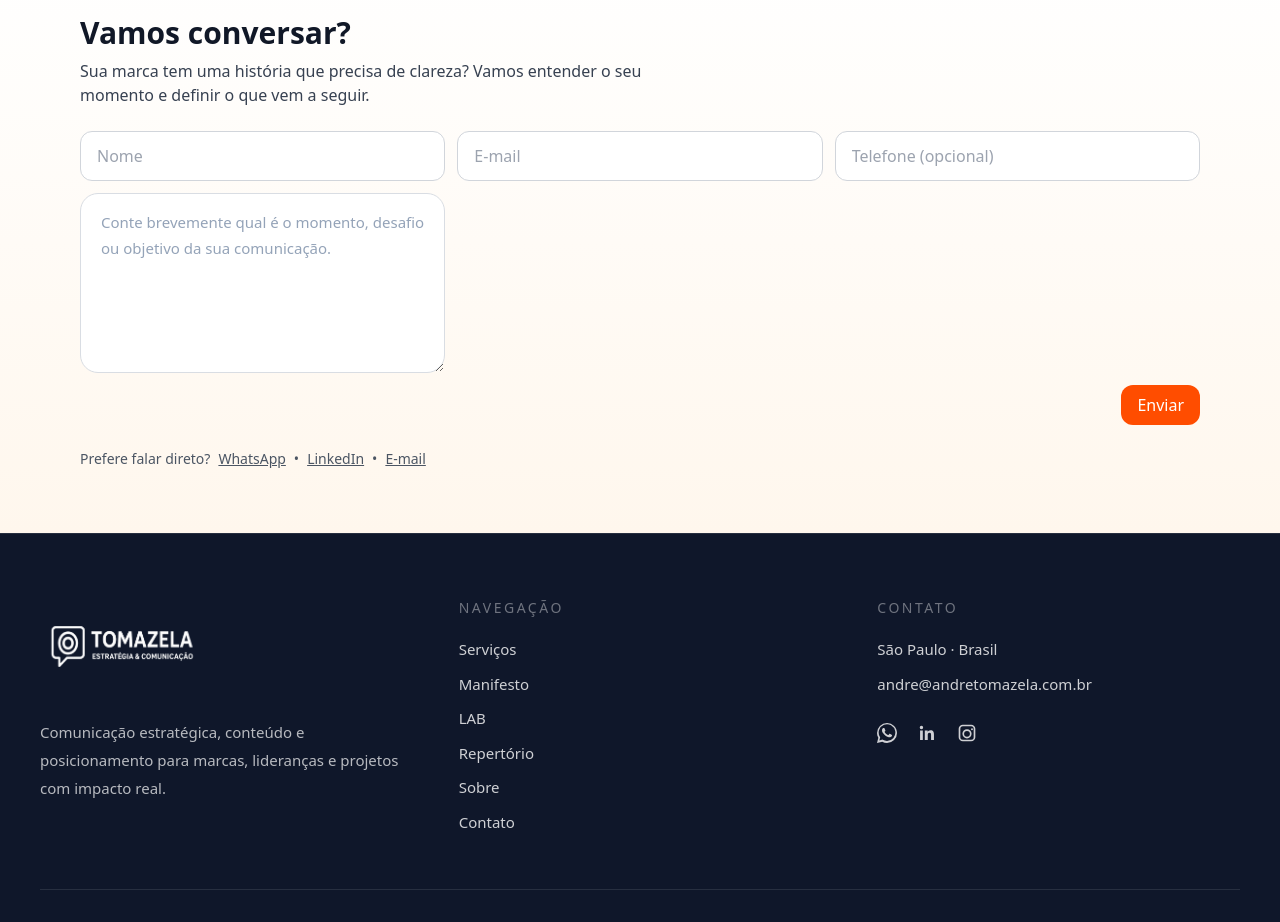
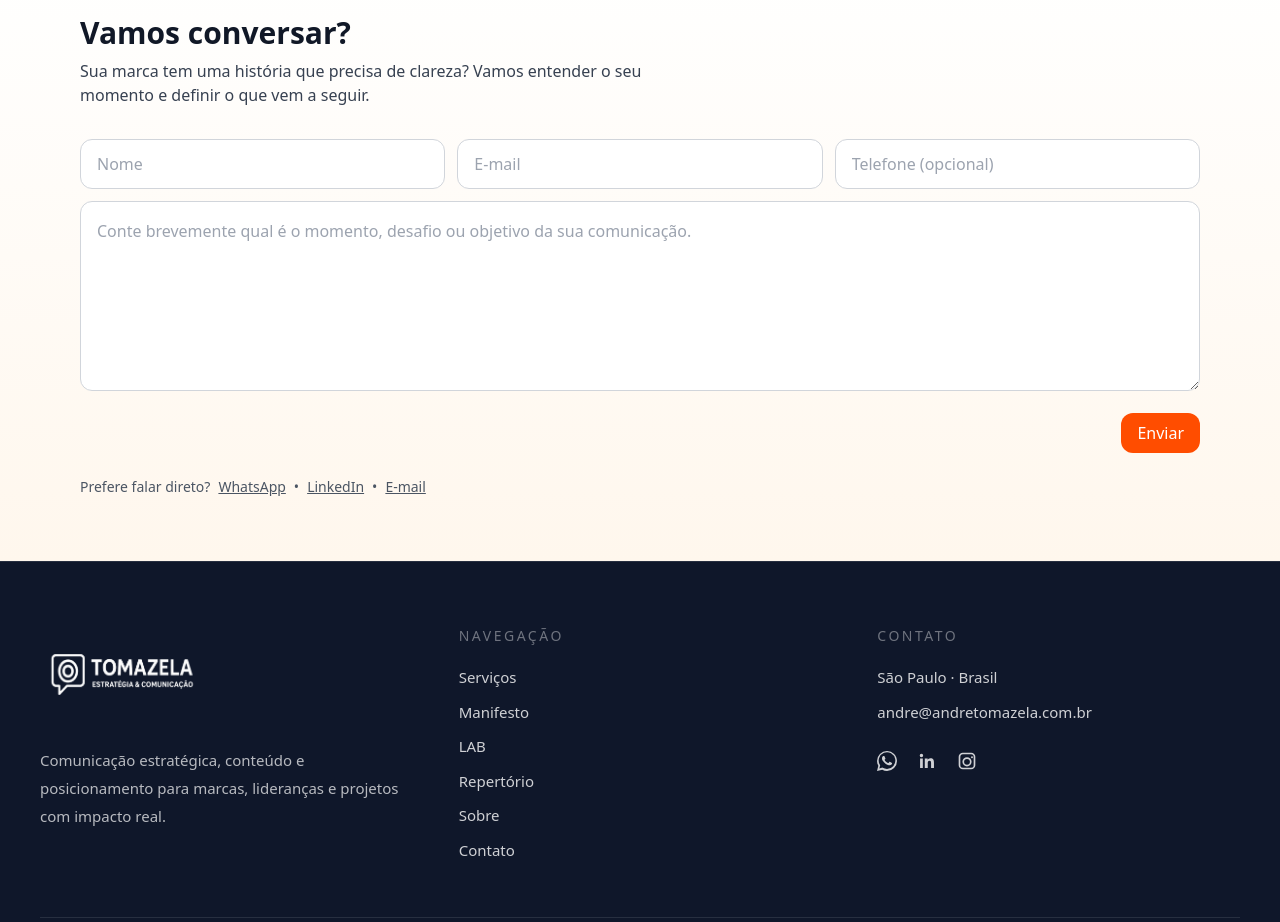
Before and after one commit to andretomazela-dev/integrado, a Next.js app: page / in a window 1280 px wide. Shown: the part 3020-3942 px from the top of the page. Built offline with nearby package versions, Linux system fonts and the light colour scheme.

Commit message:
Update page.jsx

```diff
--- a/app/page.jsx
+++ b/app/page.jsx
@@ -441,41 +441,52 @@ return (
           </p>
 
           {!sent ? (
-            <form onSubmit={handleSubmit} className="grid gap-3 md:grid-cols-3">
+  <form onSubmit={handleSubmit} className="mt-8">
+
+    {/* LINHA INPUTS */}
+    <div className="grid gap-3 md:grid-cols-3">
       <input
         name="nome"
         placeholder="Nome"
         required
-                className={`md:col-span-1 ${inputCls}`}
+        className={inputCls}
       />
+
       <input
         type="email"
         name="email"
         placeholder="E-mail"
         required
-                className={`md:col-span-1 ${inputCls}`}
+        className={inputCls}
       />
+
       <input
         name="telefone"
         placeholder="Telefone (opcional)"
-                className={`md:col-span-1 ${inputCls}`}
+        className={inputCls}
       />
+    </div>
+
+    {/* TEXTAREA */}
     <textarea
+      name="mensagem"
       placeholder="Conte brevemente qual é o momento, desafio ou objetivo da sua comunicação."
+      required
       className="
-    min-h-[180px]
+        mt-3
+        min-h-[190px]
         w-full
-    rounded-[18px]
-    border border-[#D9DDE3]
+        rounded-xl
+        border border-gray-300
         bg-white
-    px-5 py-4
-    text-[15px]
-    leading-[1.7]
-    text-[#0F172A]
-    outline-none
-    transition
-    placeholder:text-[#94A3B8]
-    focus:border-[#FF4D00]
+        text-gray-900
+        placeholder-gray-400
+        px-4 py-4
+        leading-relaxed
+        focus:outline-none
+        focus:ring-2
+        focus:ring-orange-500/60
+        focus:border-orange-500
       "
     />
 
@@ -488,7 +499,8 @@ return (
       className="hidden"
     />
 
-              <div className="md:col-span-3 flex justify-end">
+    {/* BOTÃO */}
+    <div className="mt-4 flex justify-end">
       <button
         type="submit"
         className="btn btn-primary rounded-2xl px-6"
```
Lines whose indentation alone changed are shown as unchanged.
